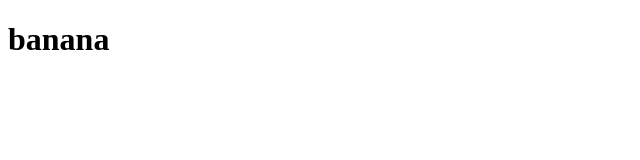
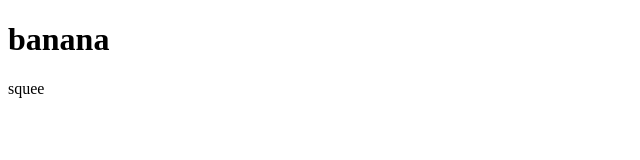
Before and after one commit to Squibakou/Squibakou.github.io, a plain HTML site: page site/index.html in a window 1280 px wide. Shown: the full height of the page, 0-640 px from the left. Drawn offline with Linux system fonts and the light colour scheme.

Commit message:
added p to index.html

```diff
--- a/site/index.html
+++ b/site/index.html
@@ -1,4 +1,5 @@
 <!DOCTYPE html>
 <html>
 	<h1>banana</h1>
+	<p>squee</p>
 </html>
```
